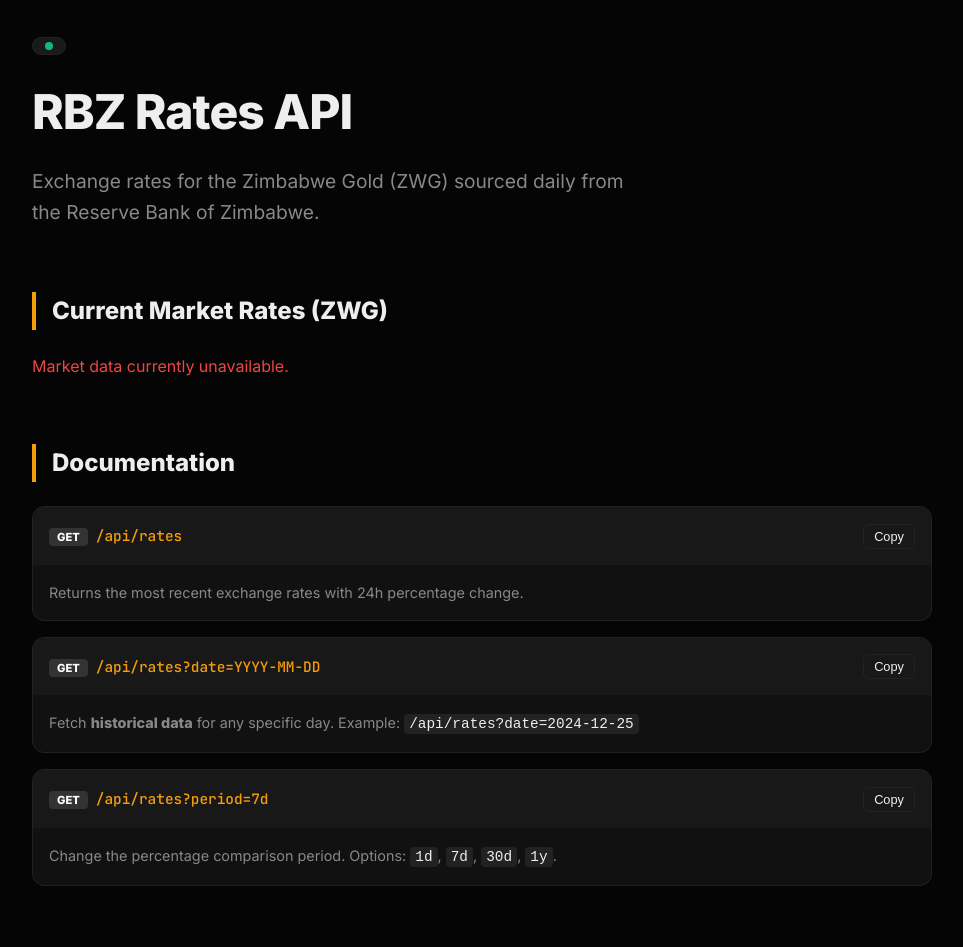
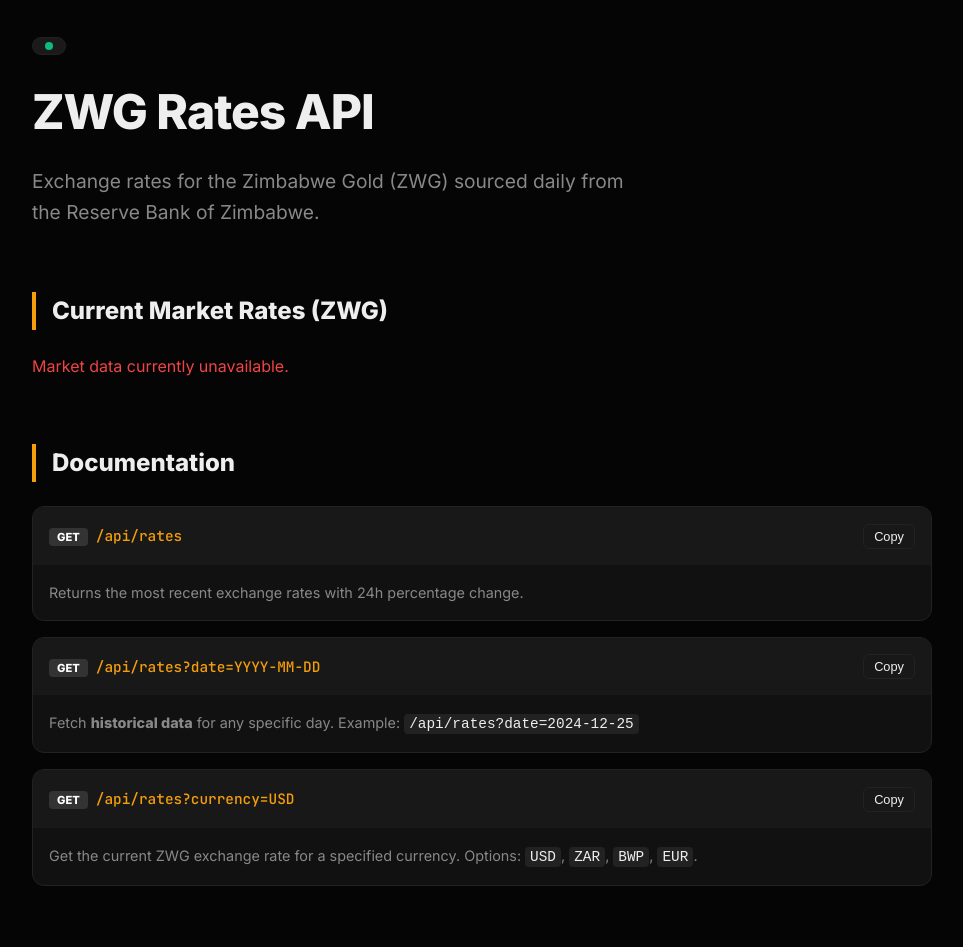
Before and after one commit to brendmung/usd-zwg-exchange-rate-api, a website: page public/index.html in a window 1280 px wide. Shown: the top 947 px of the page, without its empty margins (158-1121 px from the left). Drawn offline with Linux system fonts and the light colour scheme; no server answers.

Commit message:
Update index.html

```diff
--- a/public/index.html
+++ b/public/index.html
@@ -94,7 +94,7 @@
 <div class="container">
     <header>
         <div id="statusBadge" class="status-badge"><div class="dot"></div> Operational</div>
-        <h1>RBZ Rates API</h1>
+        <h1>ZWG Rates API</h1>
         <p class="tagline">Exchange rates for the Zimbabwe Gold (ZWG) sourced daily from the Reserve Bank of Zimbabwe.</p>
         <p id="lastFetched" style="font-size: 0.8rem; color: var(--muted); margin-top: 0.5rem;"></p>
     </header>
@@ -136,11 +136,11 @@
         <!-- Custom Period -->
         <div class="api-card">
             <div class="api-header">
-                <div><span class="method">GET</span><span class="url">/api/rates?period=7d</span></div>
-                <button class="copy-btn" onclick="copyText('/api/rates?period=7d')">Copy</button>
+                <div><span class="method">GET</span><span class="url">/api/rates?currency=USD</span></div>
+                <button class="copy-btn" onclick="copyText('/api/rates?currency=USD')">Copy</button>
             </div>
             <div class="api-body">
-                Change the percentage comparison period. Options: <code>1d</code>, <code>7d</code>, <code>30d</code>, <code>1y</code>.
+               Get the current ZWG exchange rate for a specified currency. Options: <code>USD</code>, <code>ZAR</code>, <code>BWP</code>, <code>EUR</code>.
             </div>
         </div>
     </section>
```
